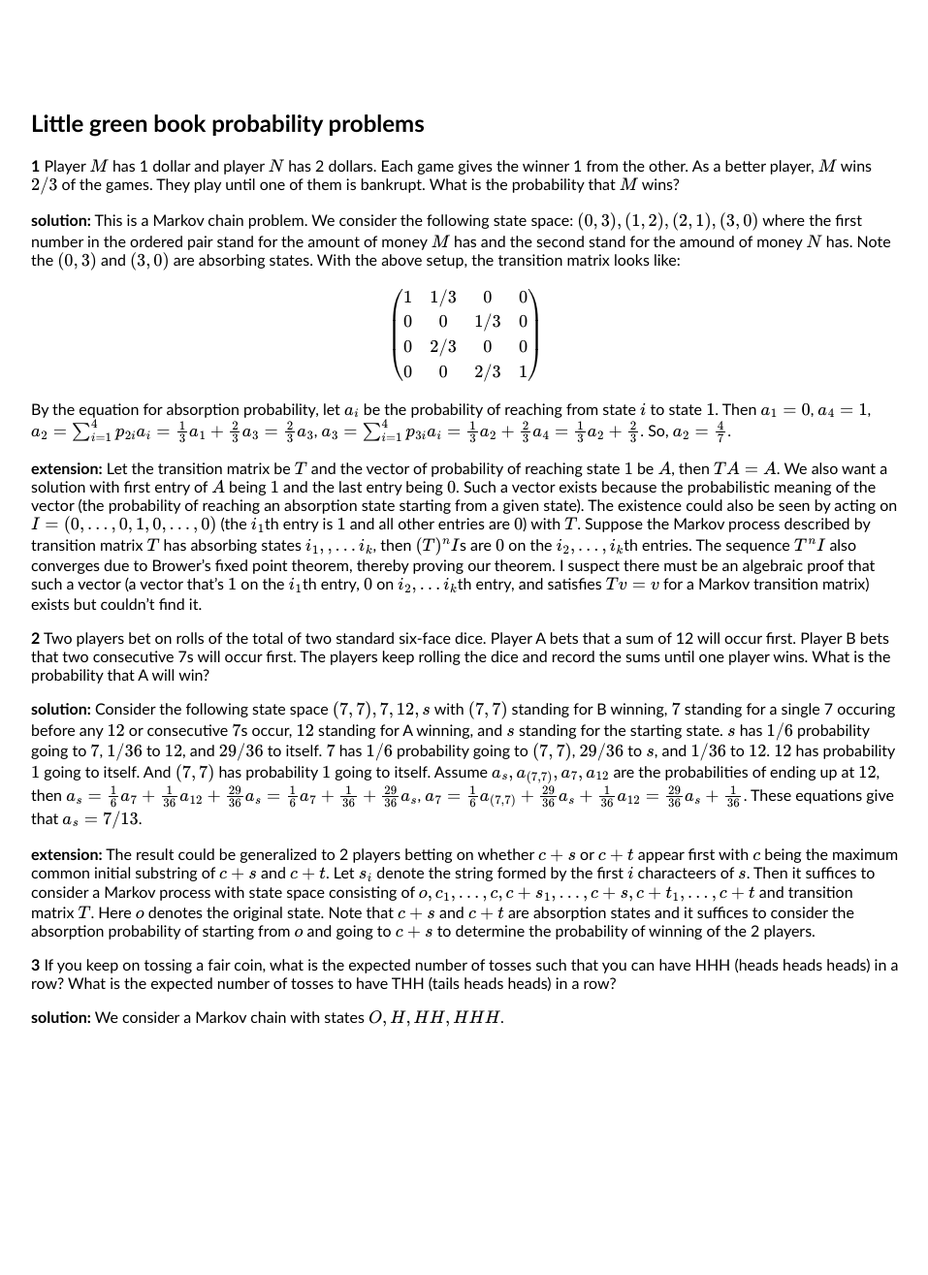
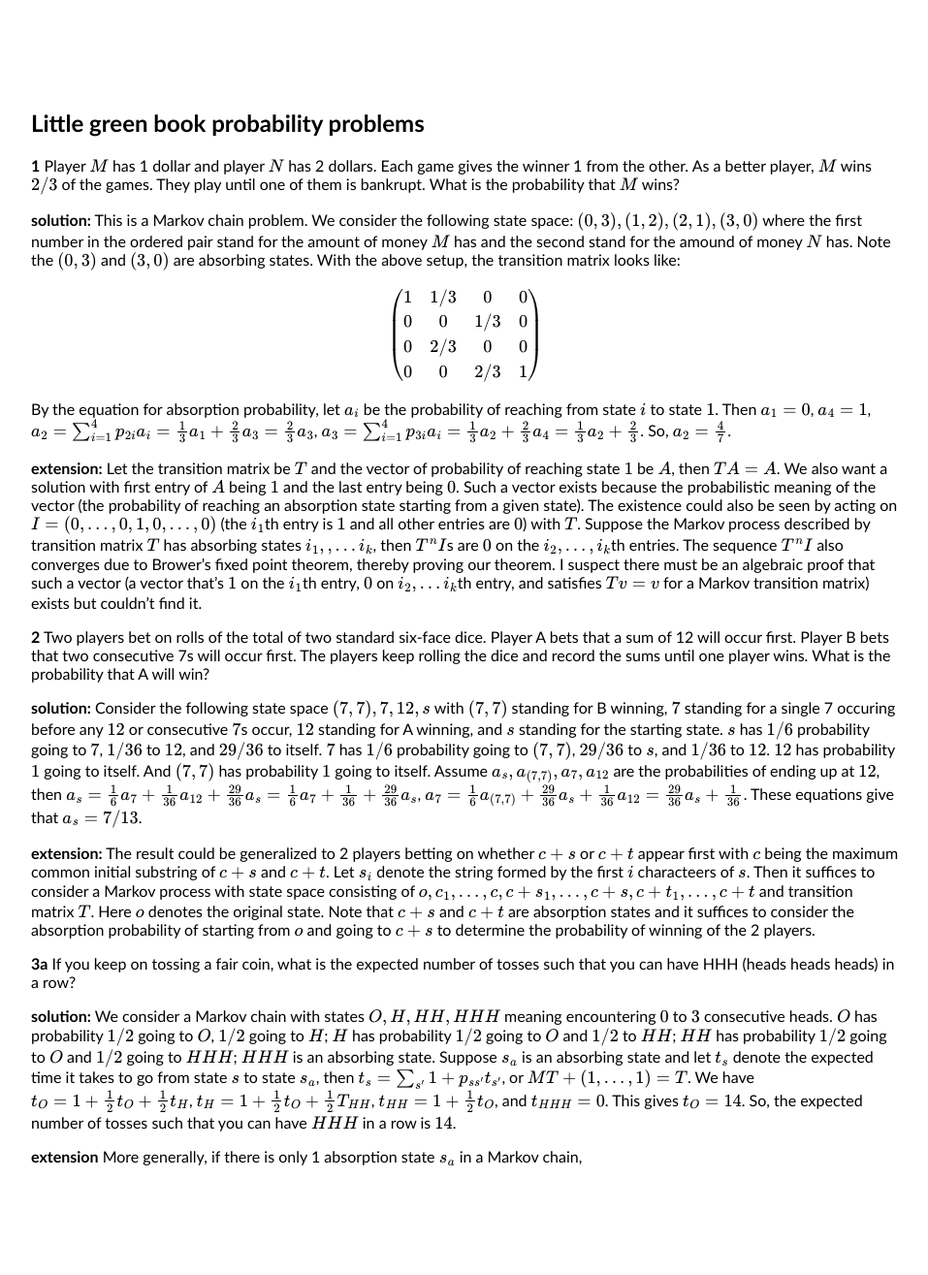
Before and after one commit to henryzhang11/questions-I-have, a Jekyll site: the page built from _posts/2023-08-20-Little-green-book-probability-problems.md, in a window 1280 px wide. Shown: the whole page at 97% size, without its empty margins (160-1117 px from the left). Built offline with Jekyll 4.4.1, drawn with Linux system fonts in a browser that asks for light colours; formulas are drawn with MathJax 3; before the commit the page ends 1171 px from its top, so only the background shows below that.

Commit message:
Update 2023-08-20-Little-green-book-probability-problems.md

```diff
--- a/_posts/2023-08-20-Little-green-book-probability-problems.md
+++ b/_posts/2023-08-20-Little-green-book-probability-problems.md
@@ -18,7 +18,7 @@ $$
 
 By the equation for absorption probability, let $a_i$ be the probability of reaching from state $i$ to state $1$. Then $a_1=0$, $a_4=1$, $a_2=\sum_{i=1}^4 p_{2i}a_i=\frac{1}{3}a_1+\frac{2}{3}a_3=\frac{2}{3}a_3$, $a_3=\sum_{i=1}^4 p_{3i}a_i=\frac{1}{3}a_2+\frac{2}{3}a_4=\frac{1}{3}a_2+\frac{2}{3}$. So, $a_2=\frac{4}{7}$.
 
-__extension:__ Let the transition matrix be $T$ and the vector of probability of reaching state $1$ be $A$, then $TA=A$. We also want a solution with first entry of $A$ being $1$ and the last entry being $0$. Such a vector exists because the probabilistic meaning of the vector (the probability of reaching an absorption state starting from a given state). The existence could also be seen by acting on $I=(0,...,0,1,0,...,0)$ (the $i_1$th entry is $1$ and all other entries are $0$) with $T$. Suppose the Markov process described by transition matrix $T$ has absorbing states $i_1, ,...i_k$, then $(T)^nI$s are $0$ on the $i_2,...,i_k$th entries. The sequence $T^nI$ also converges due to Brower's fixed point theorem, thereby proving our theorem. I suspect there must be an algebraic proof that such a vector (a vector that's $1$ on the $i_1$th entry, $0$ on $i_2,...i_k$th entry, and satisfies $Tv=v$ for a Markov transition matrix) exists but couldn't find it.
+__extension:__ Let the transition matrix be $T$ and the vector of probability of reaching state $1$ be $A$, then $TA=A$. We also want a solution with first entry of $A$ being $1$ and the last entry being $0$. Such a vector exists because the probabilistic meaning of the vector (the probability of reaching an absorption state starting from a given state). The existence could also be seen by acting on $I=(0,...,0,1,0,...,0)$ (the $i_1$th entry is $1$ and all other entries are $0$) with $T$. Suppose the Markov process described by transition matrix $T$ has absorbing states $i_1, ,...i_k$, then $T^nI$s are $0$ on the $i_2,...,i_k$th entries. The sequence $T^nI$ also converges due to Brower's fixed point theorem, thereby proving our theorem. I suspect there must be an algebraic proof that such a vector (a vector that's $1$ on the $i_1$th entry, $0$ on $i_2,...i_k$th entry, and satisfies $Tv=v$ for a Markov transition matrix) exists but couldn't find it.
 
 
 __2__ Two players bet on rolls of the total of two standard six-face dice. Player A bets that a sum of 12 will occur first. Player B bets that two consecutive 7s will occur first. The players keep rolling the dice and record the sums until one player wins. What is the probability that A will win?
@@ -28,6 +28,8 @@ __solution:__ Consider the following state space $(7,7),7,12,s$ with $(7,7)$ sta
 **extension:** The result could be generalized to 2 players betting on whether $c+s$ or $c+t$ appear first with $c$ being the maximum common initial substring of $c+s$ and $c+t$. Let $s_i$ denote the string formed by the first $i$ characteers of $s$. Then it suffices to consider a Markov process with state space consisting of $o, c_1,...,c,c+s_1,...,c+s,c+t_1,...,c+t$ and transition matrix $T$. Here $o$ denotes the original state. Note that $c+s$ and $c+t$ are absorption states and it suffices to consider the absorption probability of starting from $o$ and going to $c+s$ to determine the probability of winning of the 2 players.
 
 
-**3** If you keep on tossing a fair coin, what is the expected number of tosses such that you can have HHH (heads heads heads) in a row? What is the expected number of tosses to have THH (tails heads heads) in a row?
+**3a** If you keep on tossing a fair coin, what is the expected number of tosses such that you can have HHH (heads heads heads) in a row?
 
-**solution:** We consider a Markov chain with states $O,H,HH,HHH$.
+**solution:** We consider a Markov chain with states $O,H,HH,HHH$ meaning encountering $0$ to $3$ consecutive heads. $O$ has probability $1/2$ going to $O$, $1/2$ going to $H$; $H$ has probability $1/2$ going to $O$ and $1/2$ to $HH$; $HH$ has probability $1/2$ going to $O$ and $1/2$ going to $HHH$; $HHH$ is an absorbing state. Suppose $s_a$ is an absorbing state and let $t_s$ denote the expected time it takes to go from state $s$ to state $s_a$, then $t_s=\sum_{s'}1+p_{ss'}t_{s'}$, or $MT+(1,...,1)=T$. We have $t_O=1+\frac{1}{2}t_O+\frac{1}{2}t_H$, $t_H=1+\frac{1}{2}t_O+\frac{1}{2}T_{HH}$, $t_{HH}=1+\frac{1}{2}t_O$, and $t_{HHH}=0$. This gives $t_O=14$. So, the expected number of tosses such that you can have $HHH$ in a row is $14$.
+
+**extension** More generally, if there is only 1 absorption state $s_a$ in a Markov chain,
```
